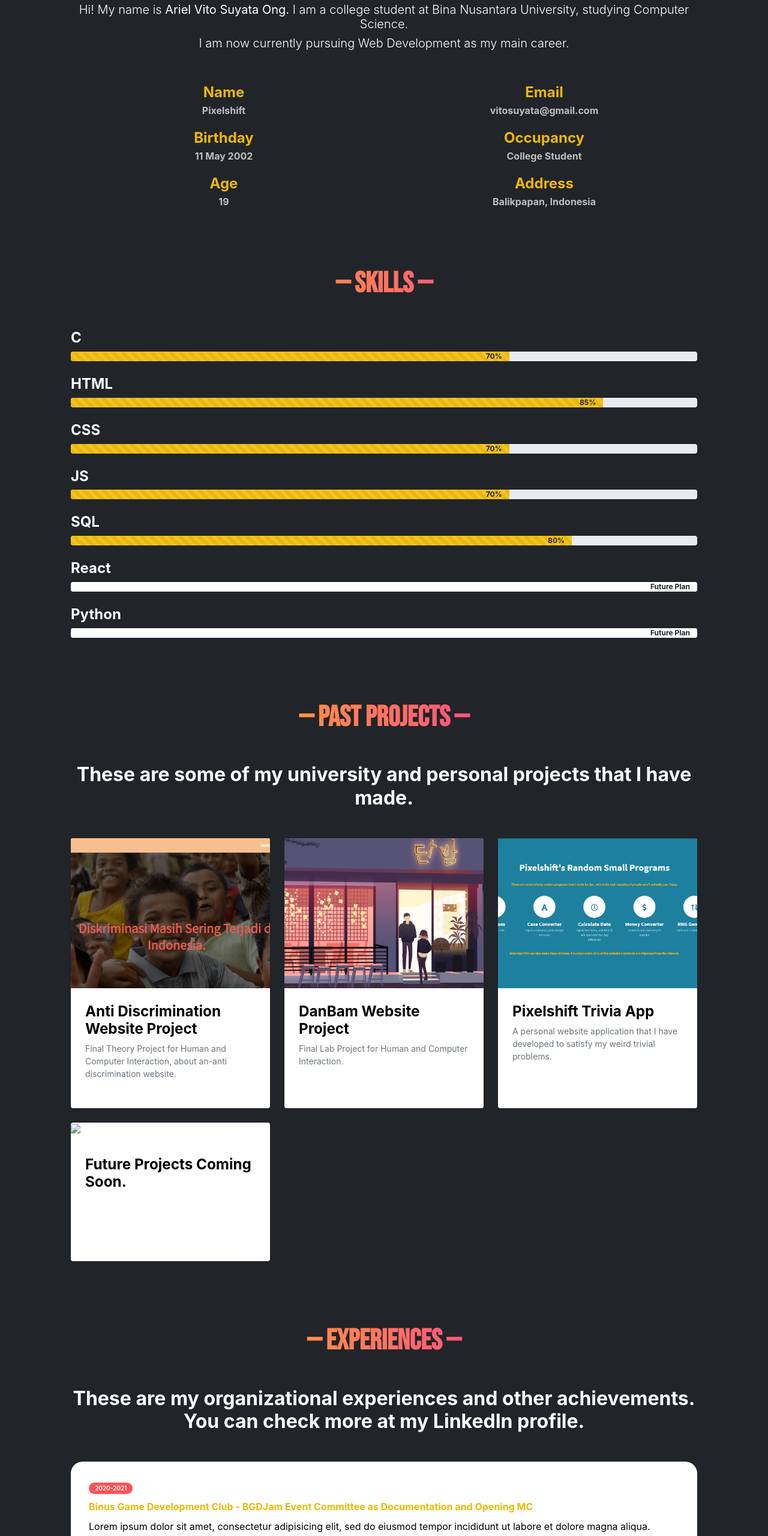
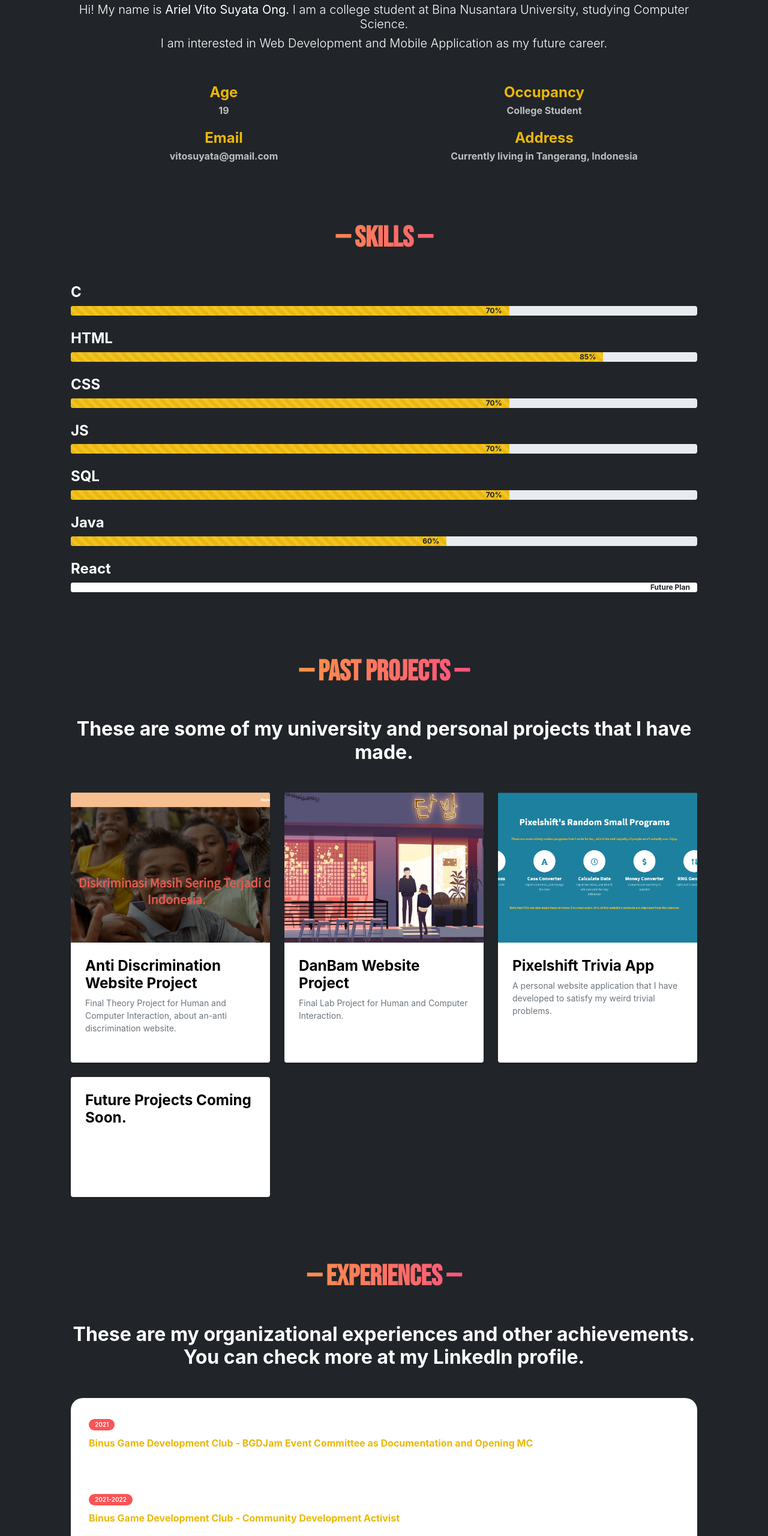
Before and after one commit to Pixelshiftx/Pixelshiftx.github.io, a website: page index.html in a window 1280 px wide. Shown: the part 1290-3850 px from the top of the page at 60% size. Drawn offline with nearby package versions, Linux system fonts and the light colour scheme.

Commit message:
Update index.html

```diff
--- a/index.html
+++ b/index.html
@@ -58,61 +58,6 @@
             </div>
         </div>
     </header>
-    <!--
-    <section class="callout bg-dark" id="about">
-        <div class="container px-4 px-lg-5">
-            <div class="row align-items-center flex-row-reverse">
-                <div class="col-lg-6 ">
-                    <div class="about-text js-scroll slide-left">
-                        <img class="img-fluid" src="assets/img/DSCF8748.jpg" title="" alt="my face">
-                    </div>
-                </div>
-                <div class="col-lg-6">
-                    <div class="about-text go-to js-scroll slide-right">
-                        <div class="title">
-                            <h2 style="font-family: 'Bebas Neue', cursive; text-align: left;" class="mb-5">&mdash; About Me &mdash;</h2>
-                        </div>
-
-                        <h6 class="lead">Hi! My name is <strong>Ariel Vito Suyata Ong.</strong> I am a college student at Bina Nusantara University, studying Computer Science. I am now currently pursuing Web Development as my main career. </h6>
-
-                        <div class="row about-list">
-                            <div class="col-md-6">
-                                <div class="media text-faded mb-0">
-                                    <label style="font-size: large;" class="text-secondary "><i class="fas fa-caret-right"></i></i><strong> Name</strong> </label>
-                                    <p><strong>Pixelshift</strong></p>
-                                </div>
-                                <div class="media text-faded mb-0">
-                                    <label style="font-size: large;" class="text-secondary "><i class="fas fa-caret-right"></i><strong> Birthday</strong></label>
-                                    <p><strong>11 May 2002</strong> </p>
-                                </div>
-                                <div class="media text-faded mb-0">
-                                    <label style="font-size: large;" class="text-secondary "><i class="fas fa-caret-right"></i><strong> Age</strong></label>
-                                    <p><strong>19</strong></p>
-                                </div>
-                            </div>
-                            <div class="col-md-6">
-                                <div class="media text-faded mb-0">
-                                    <label style="font-size: large;" class="text-secondary "><i class="fas fa-caret-right"></i><strong> Email</strong></label>
-                                    <p><strong>vitosuyata@gmail.com</strong></p>
-                                </div>
-                                <div class="media text-faded mb-0">
-                                    <label style="font-size: large;" class="text-secondary "><i class="fas fa-caret-right"></i><strong> Occupancy</strong></label>
-                                    <p><strong>College Student</strong></p>
-                                </div>
-                                <div class="media text-faded  mb-0">
-                                    <label style="font-size: large;" class="text-secondary "><i class="fas fa-caret-right"></i><strong> Address</strong></label>
-                                    <p><strong>Balikpapan, Indonesia</strong></p>
-                                </div>
-
-                            </div>
-                        </div>
-                    </div>
-                </div>
-            </div>
-        </div>
-
-    </section>
-    -->
     <section class="content-section bg-dark text-white" id="about">
         <div class="container px-4 px-lg-5 text-center js-scroll ">
             <div class="content-section-heading text-center fade-in" style="padding-bottom: 3rem;">
@@ -123,35 +68,29 @@
             </div>
             <div class=" mb-6" style="text-align: center">
                 <h3 class="lead">Hi! My name is <strong>Ariel Vito Suyata Ong.</strong> I am a college student at Bina Nusantara University, studying Computer Science.</h4>
-                    <h3 class="lead"> I am now currently pursuing Web Development as my main career. </h4>
+                    <h3 class="lead"> I am interested in Web Development and Mobile Application as my future career. </h4>
             </div>
             <div class="row about-list fade-bottom">
                 <div class="col-md-6">
-                    <div class="media text-faded mb-0">
-                        <label style="font-size:x-large;" class="text-secondary "></i><strong> Name</strong> </label>
-                        <p><strong>Pixelshift</strong></p>
-                    </div>
-                    <div class="media text-faded mb-0">
-                        <label style="font-size:x-large;" class="text-secondary "><strong> Birthday</strong></label>
-                        <p><strong>11 May 2002</strong> </p>
-                    </div>
+
                     <div class="media text-faded mb-0">
                         <label style="font-size:x-large;" class="text-secondary "><strong> Age</strong></label>
                         <p><strong>19</strong></p>
                     </div>
-                </div>
-                <div class="col-md-6">
                     <div class="media text-faded mb-0">
                         <label style="font-size:x-large;" class="text-secondary "><strong> Email</strong></label>
                         <p><strong>vitosuyata@gmail.com</strong></p>
                     </div>
+                </div>
+                <div class="col-md-6">
+
                     <div class="media text-faded mb-0">
                         <label style="font-size:x-large;" class="text-secondary "><strong> Occupancy</strong></label>
                         <p><strong>College Student</strong></p>
                     </div>
                     <div class="media text-faded  mb-0">
                         <label style="font-size:x-large;" class="text-secondary "><strong> Address</strong></label>
-                        <p><strong>Balikpapan, Indonesia</strong></p>
+                        <p><strong>Currently living in Tangerang, Indonesia</strong></p>
                     </div>
                 </div>
             </div>
@@ -179,22 +118,18 @@
             </div>
             <h4 style="text-align: left;">SQL</h4>
             <div class="progress mb-4">
-                <div style="width: 80%;background-color: #ecb807; color:#212529;text-align: right; padding-right: 12px;" class="progress-bar progress-bar-striped progress-bar-animated"><strong>80%</strong></div>
+                <div style="width: 70%;background-color: #ecb807; color:#212529;text-align: right; padding-right: 12px;" class="progress-bar progress-bar-striped progress-bar-animated"><strong>70%</strong></div>
+            </div>
+            <h4 style="text-align: left;">Java</h4>
+            <div class="progress mb-4">
+                <div style="width: 60%;background-color: #ecb807; color:#212529;text-align: right; padding-right: 12px;" class="progress-bar progress-bar-striped progress-bar-animated"><strong>60%</strong></div>
             </div>
             <h4 style="text-align: left;">React</h4>
             <div class="progress mb-4">
                 <div style="width: 100%;background-color: white; color:#212529;text-align: right; padding-right: 12px;" class="progress-bar progress-bar-striped progress-bar-animated"><strong>Future Plan</strong></div>
             </div>
 
-            <h4 style="text-align: left;">Python</h4>
-            <div class="progress mb-4">
-                <div style="width: 100%;background-color: white; color:#212529;text-align: right; padding-right: 12px;" class="progress-bar progress-bar-striped progress-bar-animated"><strong>Future Plan</strong></div>
-            </div>
-            <!--
-                <h2 class="mb-4" style="margin-top: 40px;">Some time and life-wasting measurements right here.</h2>
-                <a id="anilist" class="btn btn-xl btn-light me-4" href="https://anilist.co/user/pixelshift/animelist" target="_blank">Anilist</a>
-                <a id="steam" class="btn btn-xl btn-dark"  href="https://steamcommunity.com/profiles/76561198406967359/"target="_blank">Steam</a>
-                 -->
+
         </div>
     </section>
     <!-- Portfolio-->
@@ -246,9 +181,6 @@
                 </div>
                 <div class="col-xl-4 col-lg-4 col-md-4 mb-4">
                     <div class="bg-white rounded shadow-sm ">
-                        <a href="#">
-                            <img src="assets/img/38175.jpg" alt="blank" class="staticImg img-fluid card-img-top ">
-                        </a>
                         <div class="p-4 textbox">
                             <h5> <a href="#portfolio" class="hovered ">Future Projects Coming Soon.</a></h5>
                         </div>
@@ -271,48 +203,43 @@
                     <div class="resume-box">
                         <ul>
                             <li>
-                                <span class="time">2020-2021</span>
+                                <span class="time">2021</span>
                                 <h5>Binus Game Development Club - BGDJam Event Committee as Documentation and Opening MC</h5>
-                                <p>Lorem ipsum dolor sit amet, consectetur adipisicing elit, sed do eiusmod tempor incididunt ut labore et dolore magna aliqua.</p>
+
                             </li>
                         </ul>
                         <ul>
                             <li>
-                                <span class="time">2020-2021</span>
+                                <span class="time">2021-2022</span>
                                 <h5>Binus Game Development Club - Community Development Activist</h5>
-                                <p>Lorem ipsum dolor sit amet, consectetur adipisicing elit, sed do eiusmod tempor incididunt ut labore et dolore magna aliqua.</p>
+
+                            </li>
+                        </ul>
+                        <ul>
+                            <li>
+                                <span class="time">2022-now</span>
+                                <h5>Binus Game Development Club - Community Development Sub-Coordinator</h5>
+
+                            </li>
+                        </ul>
+                        <ul>
+                            <li>
+                                <span class="time">2021-2022</span>
+                                <h5>Binus Game Development Club - Talent Group Supervisor</h5>
+                                <p>Worked as a team supervisor for game development. Managed to finish our game. You can view my team's here :</p>
                             </li>
                         </ul>
                         <ul>
                             <li>
                                 <span class="time">2021-2022</span>
                                 <h5>Binus University - Freshman Partner</h5>
-                                <p>Lorem ipsum dolor sit amet, consectetur adipisicing elit, sed do eiusmod tempor incididunt ut labore et dolore magna aliqua.</p>
+                                <p>As a Freshman Partner, my responsibilities is to guide, encourage and help out freshmen to adapt to university life and routines.</p>
                             </li>
                         </ul>
+
                     </div>
                 </div>
-                <!--
-                <div class="col-lg-6 m-15px-tb js-scroll slide-right">
-                    <div class="resume-box">
-                        <ul>
-                            <li>
-                                <span class="time">2021-2022</span>
-                                <h5>Binus Freshman Partner</h5>
-                                <p>Lorem ipsum dolor sit amet, consectetur adipisicing elit, sed do eiusmod tempor incididunt ut labore et dolore magna aliqua.</p>
-                            </li>
-                        </ul>
-                        <ul>
-                            <li>
 
-                                <span class="time">2020-2021</span>
-                                <h5>Binus Game Development Club - Community Development Activist</h5>
-                                <p>Lorem ipsum dolor sit amet, consectetur adipisicing elit, sed do eiusmod tempor incididunt ut labore et dolore magna aliqua.</p>
-                            </li>
-                        </ul>
-                    </div>
-                </div>
-            -->
             </div>
         </div>
     </section>
@@ -346,14 +273,14 @@
                             <p>
                                 <i class="fas fa-envelope me-3"></i> vitosuyata@gmail.com
                             </p>
-                            <p><i class="fas fa-phone-square-alt me-3"></i>-</p>
+
                         </div>
                     </div>
                 </section>
             </div>
         </section>
         <div class="text-center text-muted p-3 mb-0 refont">
-            <i class="text-center text-muted p-3 mb-0">© pixelshift 2021</i>
+            <i class="text-center text-muted p-3 mb-0">© pixelshift 2022</i>
         </div>
         <!-- Copyright -->
     </footer>
```
